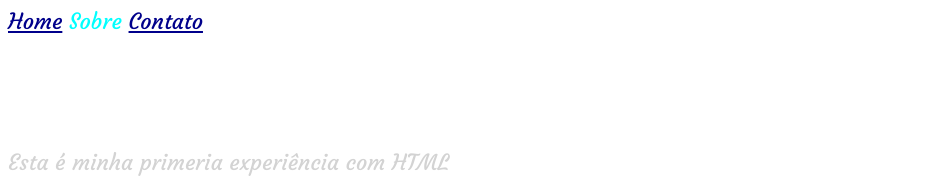
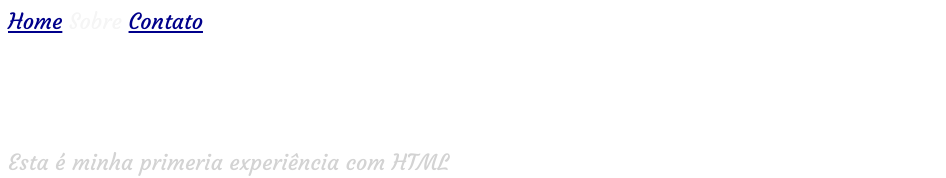
Before and after one commit to thiagoSC007/thiagoSC007.github.io, a plain HTML site: page index.html in a window 1280 px wide. Shown: the top 178 px of the page, without its empty margins (0-946 px from the left). Drawn offline with Linux system fonts and the light colour scheme.

Commit message:
atualização

```diff
--- a/style.css
+++ b/style.css
@@ -18,7 +18,7 @@ img{
 }
 
 a{
-	color: aqua
+	color: whitesmoke
 }
 
 a:hover{
```
